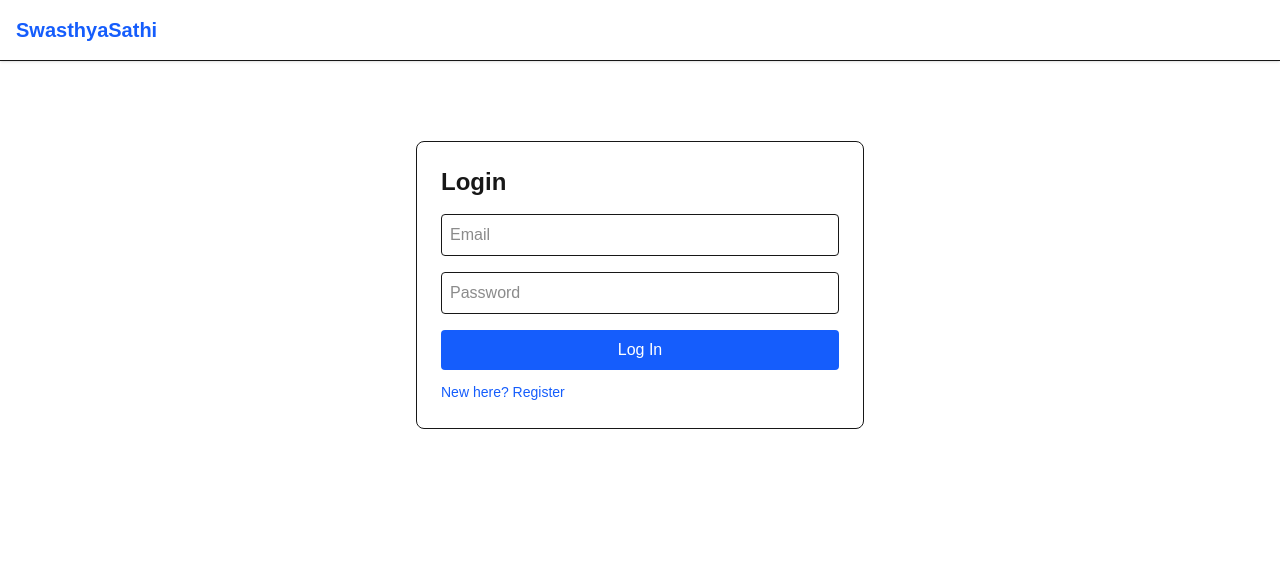
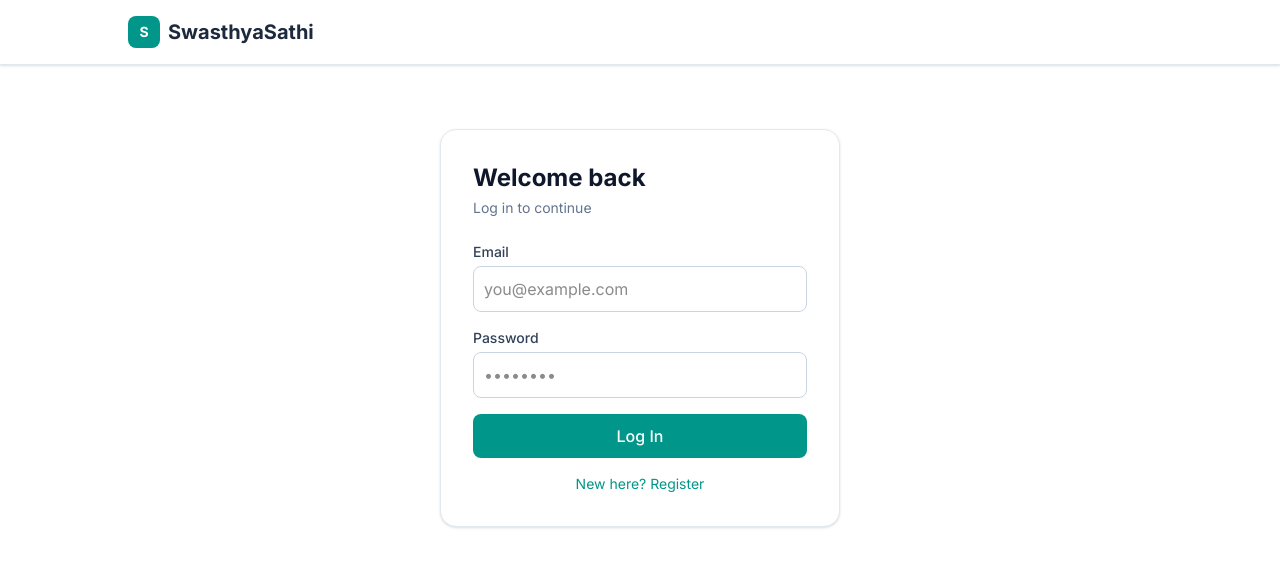
Before and after one commit to rudrakshshekhar77/patient-case-ai, a Next.js app: page /login in a window 1280 px wide. Shown: the top 566 px of the page. Built offline with nearby package versions, Linux system fonts and the light colour scheme; no server answers.

Commit message:
Improved doctor dashboard design

```diff
--- a/app/layout.tsx
+++ b/app/layout.tsx
@@ -1,5 +1,8 @@
 import type { Metadata } from "next";
+import { Inter } from "next/font/google";
 import "./globals.css";
+
+const inter = Inter({ subsets: ["latin"] });
 
 export const metadata: Metadata = {
   title: "SwasthyaSathi",
@@ -13,9 +16,16 @@ export default function RootLayout({
 }>) {
   return (
     <html lang="en">
-      <body className="bg-gray-50 min-h-screen">
-        <nav className="bg-white border-b p-4 shadow-sm">
-          <a href="/" className="text-xl font-bold text-blue-600">SwasthyaSathi</a>
+      <body className={`${inter.className} bg-slate-50 min-h-screen text-slate-800`}>
+        <nav className="bg-white border-b border-slate-200 px-6 py-4 shadow-sm sticky top-0 z-10">
+          <div className="max-w-5xl mx-auto flex items-center justify-between">
+            <a href="/" className="flex items-center gap-2">
+              <span className="w-8 h-8 bg-teal-600 rounded-lg flex items-center justify-center text-white font-bold text-sm">
+                S
+              </span>
+              <span className="text-xl font-bold text-slate-800">SwasthyaSathi</span>
+            </a>
+          </div>
         </nav>
         {children}
       </body>
--- a/app/login/page.tsx
+++ b/app/login/page.tsx
@@ -22,23 +22,54 @@ export default function LoginPage() {
   }
 
   return (
-    <div className="max-w-md mx-auto mt-20 p-6 border rounded-lg">
-      <h1 className="text-2xl font-bold mb-4">{isSignUp ? 'Register' : 'Login'}</h1>
+    <div className="max-w-md mx-auto mt-16 px-6">
+      <div className="bg-white rounded-2xl shadow-sm border border-slate-200 p-8">
+        <h1 className="text-2xl font-bold text-slate-900 mb-1">
+          {isSignUp ? 'Create your account' : 'Welcome back'}
+        </h1>
+        <p className="text-slate-500 text-sm mb-6">
+          {isSignUp ? 'Sign up to start your case intake' : 'Log in to continue'}
+        </p>
         <form onSubmit={handleSubmit} className="space-y-4">
-        <input type="email" placeholder="Email" value={email}
+          <div>
+            <label className="block text-sm font-medium text-slate-700 mb-1">Email</label>
+            <input
+              type="email"
+              placeholder="you@example.com"
+              value={email}
               onChange={(e) => setEmail(e.target.value)}
-          className="w-full border p-2 rounded" required />
-        <input type="password" placeholder="Password" value={password}
+              className="w-full border border-slate-300 p-2.5 rounded-lg focus:outline-none focus:ring-2 focus:ring-teal-500 focus:border-transparent"
+              required
+            />
+          </div>
+          <div>
+            <label className="block text-sm font-medium text-slate-700 mb-1">Password</label>
+            <input
+              type="password"
+              placeholder="••••••••"
+              value={password}
               onChange={(e) => setPassword(e.target.value)}
-          className="w-full border p-2 rounded" required />
-        {error && <p className="text-red-500 text-sm">{error}</p>}
-        <button type="submit" className="w-full bg-blue-600 text-white p-2 rounded">
+              className="w-full border border-slate-300 p-2.5 rounded-lg focus:outline-none focus:ring-2 focus:ring-teal-500 focus:border-transparent"
+              required
+            />
+          </div>
+          {error && (
+            <p className="text-red-600 text-sm bg-red-50 px-3 py-2 rounded-lg">{error}</p>
+          )}
+          <button
+            type="submit"
+            className="w-full bg-teal-600 hover:bg-teal-700 text-white p-2.5 rounded-lg font-medium transition-colors"
+          >
             {isSignUp ? 'Sign Up' : 'Log In'}
           </button>
         </form>
-      <button onClick={() => setIsSignUp(!isSignUp)} className="text-sm text-blue-600 mt-3">
-        {isSignUp ? 'Already have an account? Log in' : 'New here? Register'}
+        <button
+          onClick={() => setIsSignUp(!isSignUp)}
+          className="text-sm text-teal-600 hover:text-teal-700 mt-4 block mx-auto"
+        >
+          {isSignUp ? 'Already have an account? Log in' : "New here? Register"}
         </button>
+      </div>
     </div>
   )
 }
--- a/app/page.tsx
+++ b/app/page.tsx
@@ -2,14 +2,28 @@ import Link from 'next/link'
 
 export default function Home() {
   return (
-    <div className="max-w-2xl mx-auto mt-32 p-6 text-center">
-      <h1 className="text-4xl font-bold mb-4">SwasthyaSathi</h1>
-      <p className="text-gray-600 mb-8">AI-Powered Patient Case-Taking System</p>
+    <div className="max-w-3xl mx-auto mt-20 p-6 text-center">
+      <div className="inline-block bg-teal-50 text-teal-700 text-sm font-medium px-4 py-1.5 rounded-full mb-6">
+        AI-Powered Healthcare
+      </div>
+      <h1 className="text-5xl font-bold text-slate-900 mb-4 tracking-tight">
+        SwasthyaSathi
+      </h1>
+      <p className="text-lg text-slate-500 mb-10 max-w-xl mx-auto">
+        Streamlined patient case-taking with voice input, AI document reading,
+        and instant clinical summaries for doctors.
+      </p>
       <div className="flex gap-4 justify-center">
-        <Link href="/login" className="bg-blue-600 text-white px-6 py-3 rounded">
+        <Link
+          href="/login"
+          className="bg-teal-600 hover:bg-teal-700 text-white px-8 py-3 rounded-lg font-medium transition-colors shadow-sm"
+        >
           Patient Login
         </Link>
-        <Link href="/doctor/dashboard" className="bg-green-600 text-white px-6 py-3 rounded">
+        <Link
+          href="/doctor/dashboard"
+          className="bg-white hover:bg-slate-50 text-slate-700 px-8 py-3 rounded-lg font-medium border border-slate-300 transition-colors"
+        >
           Doctor Dashboard
         </Link>
       </div>
```
Lines whose indentation alone changed are shown as unchanged.
